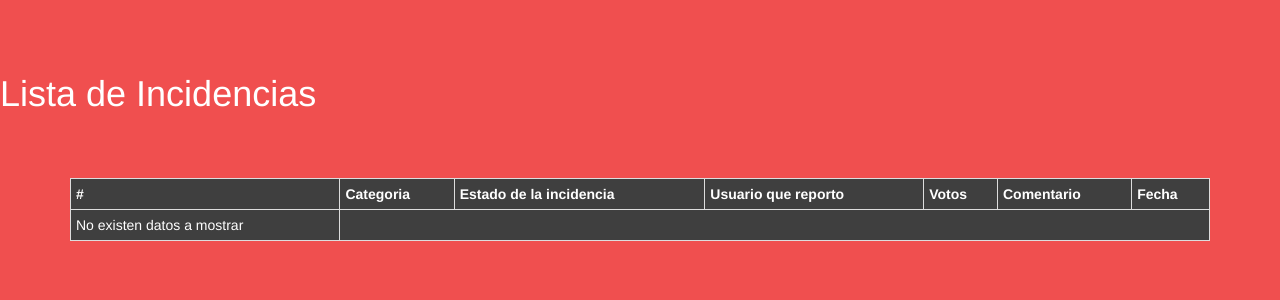
After one commit to jjrubio/PlataformaGEM, a Django app: template incidencias/templates/incidencia.html in a window 1280 px wide. The commit adds this page. Shown: the top 300 px of the page. Run offline with Django 3.2, Linux system fonts and the light colour scheme; the template is opened without the code that fills it, so the values that code supplies are empty; parts of the project's set-up code (start-up, migrations or seed data) failed here and were passed over; some libraries are stand-ins or nearby versions.

Commit message:
list of incidencias and history

```diff
--- a/GEM/urls.py
+++ b/GEM/urls.py
@@ -13,6 +13,8 @@ urlpatterns = patterns('',
     url(r'^admin/', include(admin.site.urls)),
     url(r'^mapa-incidencias/', 'incidencias.views.mapa_incidencias', name='mapa'),
     url(r'^marcadores-sin-revisar/', 'incidencias.views.marcadores_sin_revisar', name='markers_unrevised'),
+    url(r'^lista_incidencia/', 'incidencias.views.lista', name='list'),
+    url(r'^historial/(?P<incidencia_id>\d+)/$', 'historial.views.show_historial_id', name='historyID'),
     url(r'^historial_incidencia/', 'historial.views.show_historial', name='history'),
     url(r'^historial_rango_fechas/', 'historial.views.show_historial_dates', name='history_dates'),
     url(r'^historial_categoria/', 'historial.views.show_historial_category', name='history_categ'),
--- a/historial/views.py
+++ b/historial/views.py
@@ -35,3 +35,8 @@ def show_historial_votes(request):
 	reportes    = Report.objects.all()
 	template    = 'historial_votos.html'
 	return render_to_response(template, context_instance = RequestContext(request,locals()))
+
+def show_historial_id(request, incidencia_id):
+	reportes = Report.objects.filter(incidencia_id=incidencia_id)
+	template = 'historial_incidencia.html'
+	return render_to_response(template, context_instance = RequestContext(request,locals()))
--- /dev/null
+++ b/incidencias/templates/incidencia.html
@@ -0,0 +1,46 @@
+{% extends "base.html" %}
+
+{% load static from staticfiles %}
+
+{% block title %}Lista de incidencias{% endblock %}
+
+{% block content %}
+    <h1 id="titulo"> Lista de Incidencias</h1>
+    <div class="container">
+        <div class="table-responsive">
+            <table class="table table-bordered table-hover table-condensed">
+                <tbody>
+                    <!-- En th va los titulos de las columnas -->
+                    <tr>
+                        <th>#</th>
+                        <th>Categoria</th>
+                        <th>Estado de la incidencia</th>
+                        <th>Usuario que reporto</th>
+                        <th>Votos</th>
+                        <th>Comentario</th>
+                        <th>Fecha</th>
+                    </tr>
+                    <!-- En td va el contenido -->
+                    {% if incidencias and incidencias_opi and incidencias_info %}
+                        {% for incidencia_info in incidencias_info %}
+                            <tr>
+                                <td>{{ incidencia_info.incidencia.id }}</td>
+                                <td>{{ incidencia_info.incidencia.categoria }}</td>
+                                <td>{{ incidencia_info.incidencia.estado }}</td>
+                                <td>{{ incidencia_info.incidencia.reportada_x_usuario }}</td>
+                                <td>NULL</td>
+                                <td>{{ incidencia_info.comentario }}</td>
+                                <td>{{ incidencia_info.fecha }}</td>
+                                <td><a href="/historial/{{ incidencia_info.incidencia.id }}">Historial</a></td>
+                                <!-- Hacer un formulario -->
+                                <td><a href="#">Editar</a></td>
+                            </tr>
+                        {% endfor %}
+                    {% else %}
+                        <td>No existen datos a mostrar</td>
+                    {% endif %}
+                </tbody>
+            </table>
+        </div>
+    </div>
+{% endblock %}
```
Also changed, not shown: historial/templates/historial_incidencia.html (+14 -32 lines), incidencias/views.py (+7 -0 lines).
